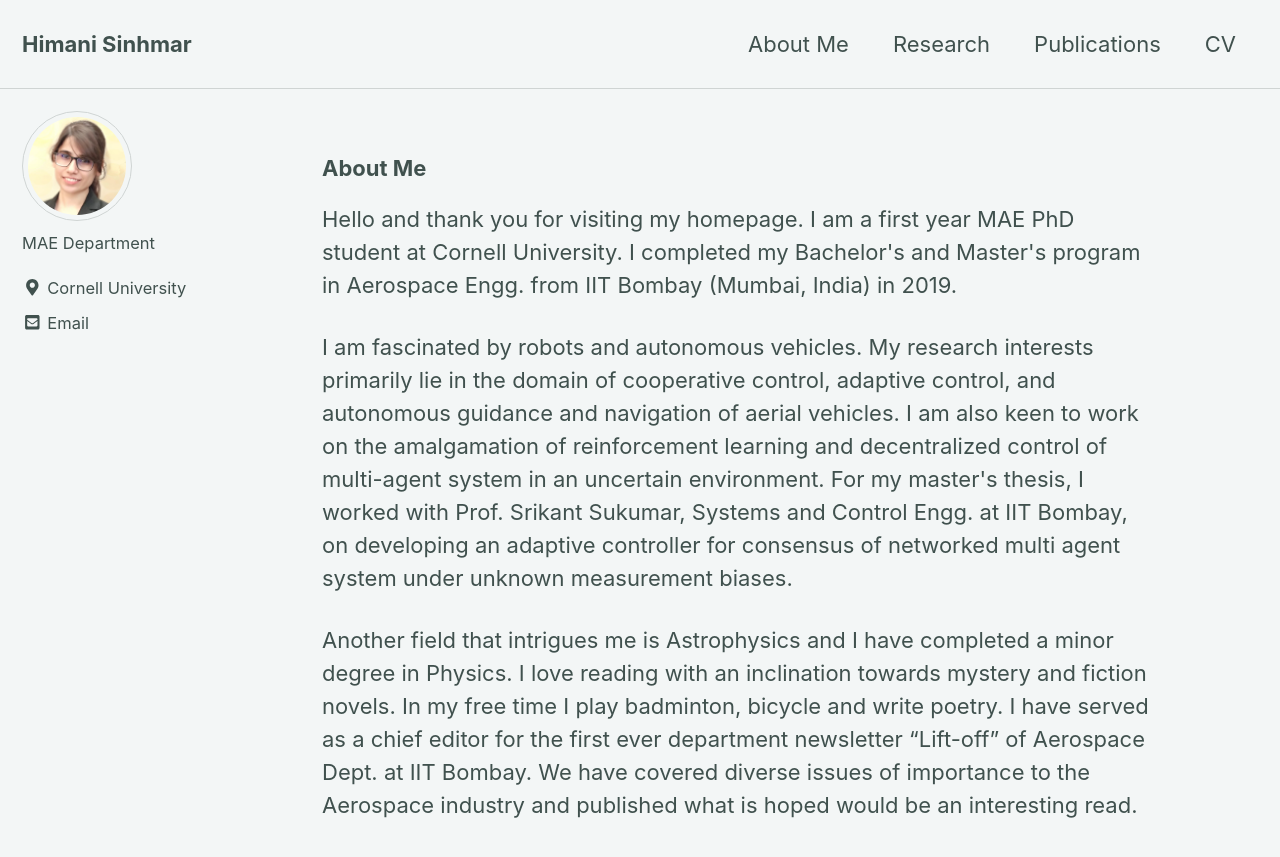
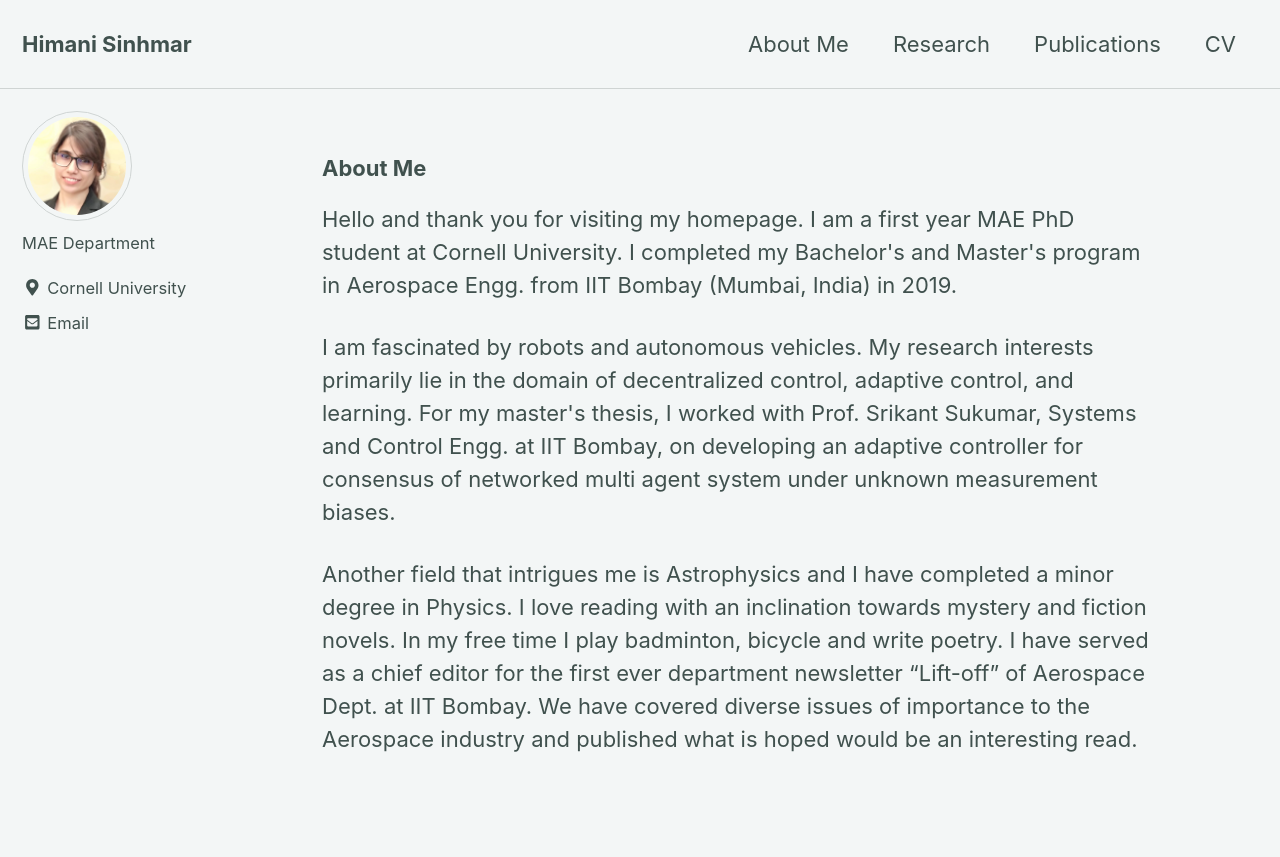
Before and after one commit to himanisinhmar/himanisinhmar.github.io, a Jekyll site: the page built from index.html, in a window 1280 px wide and 900 px high. Shown: the top 857 px of the window. Built offline with Jekyll 4.4.1, drawn with Linux system fonts in a browser that asks for light colours; nearby versions of some CDN libraries; the list of posts is cut into pages by our own code.

Commit message:
Update index.html

```diff
--- a/index.html
+++ b/index.html
@@ -9,7 +9,7 @@
 <p>Hello and thank you for visiting my homepage. I am a first year MAE PhD student at Cornell University. I  completed my Bachelor's and Master's program in Aerospace Engg. from IIT Bombay (Mumbai, India) in 2019.
 </p>
 
-<p>I am fascinated by robots and autonomous vehicles. My research interests primarily lie in the domain of cooperative control, adaptive control, and autonomous guidance and navigation of aerial vehicles. I am also keen to work on the amalgamation of reinforcement learning and decentralized control of multi-agent system in an uncertain environment. For my master's thesis, I worked with Prof. Srikant Sukumar, Systems and Control Engg. at IIT Bombay, on developing an adaptive controller for consensus of networked multi agent system under unknown measurement biases.
+<p>I am fascinated by robots and autonomous vehicles. My research interests primarily lie in the domain of decentralized control, adaptive control, and learning. For my master's thesis, I worked with Prof. Srikant Sukumar, Systems and Control Engg. at IIT Bombay, on developing an adaptive controller for consensus of networked multi agent system under unknown measurement biases.
 </p>
 
 <p>Another field that intrigues me is Astrophysics and I have completed a minor degree in Physics. I love reading with an inclination towards mystery and fiction novels. In my free time I play badminton, bicycle and write poetry. I have served as a chief editor for the first ever department newsletter “Lift-off” of  Aerospace Dept. at IIT Bombay. We have covered diverse issues of importance to the Aerospace industry and published what is hoped would be an interesting read.
```
